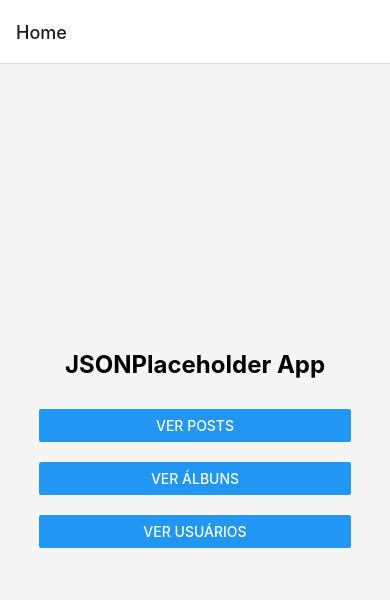
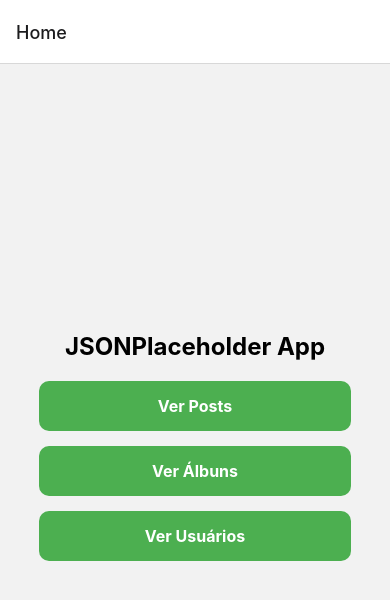
Before and after one commit to gwpoliveira/jsonplaceholderApp, a React Native app: screen / in a window 390 px wide. Shown: the top 600 px of the page. Built offline with nearby package versions, Linux system fonts and the light colour scheme.

Commit message:
subindo alterações

```diff
--- a/App.js
+++ b/App.js
@@ -7,6 +7,7 @@
 import AlbumScreen from './screens/AlbumScreen';
 import PhotoScreen from './screens/PhotoScreen';
 import UsersScreen from './screens/UsersScreen';
+import UserDetailScreen from './screens/UserDetailScreen'; // Certifique-se de importar a tela corretamente
 
 const Stack = createStackNavigator();
 
@@ -14,13 +15,14 @@
   return (
     <NavigationContainer>
       <Stack.Navigator initialRouteName="Home">
-        {/* Assegure-se de que não há nenhum outro tipo de componente aqui, exceto Stack.Screen */}
+        {/* Certifique-se de que apenas Stack.Screen, Group ou React.Fragment estejam dentro do Stack.Navigator */}
         <Stack.Screen name="Home" component={HomeScreen} />
         <Stack.Screen name="Posts" component={PostsScreen} />
         <Stack.Screen name="PostDetail" component={PostDetailScreen} />
         <Stack.Screen name="Albums" component={AlbumScreen} />
         <Stack.Screen name="Photos" component={PhotoScreen} />
         <Stack.Screen name="Users" component={UsersScreen} />
+        <Stack.Screen name="UserDetail" component={UserDetailScreen} />
       </Stack.Navigator>
     </NavigationContainer>
   );
--- a/screens/AlbumScreen.js
+++ b/screens/AlbumScreen.js
@@ -1,5 +1,5 @@
 import React, { useEffect, useState } from 'react';
-import { View, Text, FlatList, TouchableOpacity } from 'react-native';
+import { View, Text, FlatList, TouchableOpacity, StyleSheet } from 'react-native';
 import axios from 'axios';
 
 const AlbumScreen = ({ navigation }) => {
@@ -13,8 +13,8 @@
 
   const renderItem = ({ item }) => (
     <TouchableOpacity onPress={() => navigation.navigate('Photos', { albumId: item.id })}>
-      <View style={{ padding: 10, borderBottomWidth: 1, borderBottomColor: '#ccc' }}>
-        <Text>{item.title}</Text>
+      <View style={styles.card}>
+        <Text style={styles.title}>{item.title}</Text>
       </View>
     </TouchableOpacity>
   );
@@ -24,8 +24,33 @@
       data={albums}
       keyExtractor={item => item.id.toString()}
       renderItem={renderItem}
+      contentContainerStyle={styles.container}
     />
   );
 };
 
+const styles = StyleSheet.create({
+  container: {
+    padding: 10,
+  },
+  card: {
+    backgroundColor: '#fff',
+    borderRadius: 10,
+    padding: 15,
+    marginBottom: 15,
+    shadowColor: '#000',
+    shadowOffset: { width: 0, height: 2 },
+    shadowOpacity: 0.1,
+    shadowRadius: 5,
+    elevation: 5,
+    borderWidth: 1,
+    borderColor: '#ddd',
+  },
+  title: {
+    fontSize: 16,
+    fontWeight: 'bold',
+    color: '#333',
+  },
+});
+
 export default AlbumScreen;
--- a/screens/HomeScreen.js
+++ b/screens/HomeScreen.js
@@ -1,31 +1,19 @@
 import React from 'react';
-import { View, Text, Button, StyleSheet } from 'react-native';
+import { View, Text, TouchableOpacity, StyleSheet } from 'react-native';
 
 const HomeScreen = ({ navigation }) => {
   return (
     <View style={styles.container}>
       <Text style={styles.title}>JSONPlaceholder App</Text>
-
-      <View style={styles.buttonContainer}>
-        <Button
-          title="Ver Posts"
-          onPress={() => navigation.navigate('Posts')}
-        />
-      </View>
-
-      <View style={styles.buttonContainer}>
-        <Button
-          title="Ver Álbuns"
-          onPress={() => navigation.navigate('Albums')}
-        />
-      </View>
-
-      <View style={styles.buttonContainer}>
-        <Button
-          title="Ver Usuários"
-          onPress={() => navigation.navigate('Users')}
-        />
-      </View>
+      <TouchableOpacity style={styles.button} onPress={() => navigation.navigate('Posts')}>
+        <Text style={styles.buttonText}>Ver Posts</Text>
+      </TouchableOpacity>
+      <TouchableOpacity style={styles.button} onPress={() => navigation.navigate('Albums')}>
+        <Text style={styles.buttonText}>Ver Álbuns</Text>
+      </TouchableOpacity>
+      <TouchableOpacity style={styles.button} onPress={() => navigation.navigate('Users')}>
+        <Text style={styles.buttonText}>Ver Usuários</Text>
+      </TouchableOpacity>
     </View>
   );
 };
@@ -35,16 +23,24 @@
     flex: 1,
     justifyContent: 'center',
     alignItems: 'center',
-    backgroundColor: '#f5f5f5',
   },
   title: {
     fontSize: 24,
     fontWeight: 'bold',
     marginBottom: 20,
   },
-  buttonContainer: {
-    marginVertical: 10,
+  button: {
+    backgroundColor: '#4CAF50',
+    padding: 15,
+    borderRadius: 10,
+    marginBottom: 15,
     width: '80%',
+    alignItems: 'center',
+  },
+  buttonText: {
+    color: '#fff',
+    fontWeight: 'bold',
+    fontSize: 16,
   },
 });
 
--- a/screens/PhotoScreen.js
+++ b/screens/PhotoScreen.js
@@ -1,5 +1,5 @@
 import React, { useEffect, useState } from 'react';
-import { View, Text, FlatList, Image } from 'react-native';
+import { View, Text, FlatList, Image, StyleSheet } from 'react-native';
 import axios from 'axios';
 
 const PhotoScreen = ({ route }) => {
@@ -13,9 +13,9 @@
   }, [albumId]);
 
   const renderItem = ({ item }) => (
-    <View style={{ padding: 10, borderBottomWidth: 1, borderBottomColor: '#ccc' }}>
-      <Image source={{ uri: item.thumbnailUrl }} style={{ width: 100, height: 100 }} />
-      <Text>{item.title}</Text>
+    <View style={styles.card}>
+      <Image source={{ uri: item.thumbnailUrl }} style={styles.image} />
+      <Text style={styles.title}>{item.title}</Text>
     </View>
   );
 
@@ -24,8 +24,41 @@
       data={photos}
       keyExtractor={item => item.id.toString()}
       renderItem={renderItem}
+      contentContainerStyle={styles.container}
     />
   );
 };
 
+const styles = StyleSheet.create({
+  container: {
+    padding: 10,
+  },
+  card: {
+    backgroundColor: '#fff',
+    borderRadius: 10,
+    padding: 15,
+    marginBottom: 15,
+    shadowColor: '#000',
+    shadowOffset: { width: 0, height: 2 },
+    shadowOpacity: 0.1,
+    shadowRadius: 5,
+    elevation: 5,
+    borderWidth: 1,
+    borderColor: '#ddd',
+    alignItems: 'center',
+  },
+  image: {
+    width: 150,
+    height: 150,
+    borderRadius: 10,
+    marginBottom: 10,
+  },
+  title: {
+    fontSize: 14,
+    fontWeight: 'bold',
+    color: '#333',
+    textAlign: 'center',
+  },
+});
+
 export default PhotoScreen;
--- a/screens/PostDetailScreen.js
+++ b/screens/PostDetailScreen.js
@@ -1,5 +1,5 @@
 import React, { useEffect, useState } from 'react';
-import { View, Text, FlatList } from 'react-native';
+import { View, Text, FlatList, StyleSheet } from 'react-native';
 import axios from 'axios';
 
 const PostDetailScreen = ({ route }) => {
@@ -8,24 +8,34 @@
   const [comments, setComments] = useState([]);
 
   useEffect(() => {
+    // Buscar o post
     axios.get(`https://jsonplaceholder.typicode.com/posts/${postId}`)
-      .then(response => setPost(response.data));
+      .then(response => setPost(response.data))
+      .catch(error => console.error('Erro ao buscar o post:', error));
 
+    // Buscar os comentários para o post
     axios.get(`https://jsonplaceholder.typicode.com/comments?postId=${postId}`)
-      .then(response => setComments(response.data));
+      .then(response => setComments(response.data))
+      .catch(error => console.error('Erro ao buscar os comentários:', error));
   }, [postId]);
 
   return (
-    <View>
-      <Text style={{ fontWeight: 'bold', fontSize: 24 }}>{post.title}</Text>
-      <Text>{post.body}</Text>
+    <View style={styles.container}>
+      {/* Exibir o título e o corpo do post */}
+      <Text style={styles.title}>{post.title}</Text>
+      <Text style={styles.body}>{post.body}</Text>
 
+      {/* Exibir os comentários */}
+      <Text style={styles.commentTitle}>Comentários</Text>
       <FlatList
         data={comments}
         keyExtractor={item => item.id.toString()}
         renderItem={({ item }) => (
-          <View style={{ padding: 10, borderBottomWidth: 1, borderBottomColor: '#ccc' }}>
-            <Text style={{ fontWeight: 'bold' }}>{item.name}</Text>
+          <View style={styles.commentCard}>
+            {/* Exibir o nome do autor */}
+            <Text style={styles.commentAuthor}>{item.name}</Text>
+            {/* Exibir o email do autor */}
+            <Text style={styles.commentEmail}>{item.email}</Text>
             <Text>{item.body}</Text>
           </View>
         )}
@@ -34,4 +44,38 @@
   );
 };
 
+const styles = StyleSheet.create({
+  container: {
+    padding: 20,
+  },
+  title: {
+    fontSize: 22,
+    fontWeight: 'bold',
+    marginBottom: 10,
+  },
+  body: {
+    fontSize: 16,
+    marginBottom: 20,
+  },
+  commentTitle: {
+    fontSize: 18,
+    fontWeight: 'bold',
+    marginBottom: 10,
+  },
+  commentCard: {
+    padding: 10,
+    backgroundColor: '#f0f0f0',
+    borderRadius: 5,
+    marginBottom: 10,
+  },
+  commentAuthor: {
+    fontWeight: 'bold',
+    marginBottom: 5,
+  },
+  commentEmail: {
+    color: '#666',
+    marginBottom: 5,
+  },
+});
+
 export default PostDetailScreen;
--- a/screens/PostsScreen.js
+++ b/screens/PostsScreen.js
@@ -1,5 +1,5 @@
 import React, { useEffect, useState } from 'react';
-import { View, Text, FlatList, TouchableOpacity } from 'react-native';
+import { View, Text, FlatList, TouchableOpacity, StyleSheet } from 'react-native';
 import axios from 'axios';
 
 const PostsScreen = ({ navigation }) => {
@@ -12,13 +12,18 @@
   }, []);
 
   const renderItem = ({ item }) => (
-    <TouchableOpacity onPress={() => navigation.navigate('PostDetail', { postId: item.id })}>
-      <View style={{ padding: 10, borderBottomWidth: 1, borderBottomColor: '#ccc' }}>
-        <Text style={{ fontWeight: 'bold' }}>{item.title}</Text>
-        {/*<Text>{item.body.substring(0, 50)}...</Text>*/}
-        <Text>{item.body}...</Text>
+    <View style={styles.card}>
+      <Text style={styles.title}>{item.title}</Text>
+      <Text style={styles.body}>{item.body.substring(0, 100)}...</Text>
+      <View style={styles.buttonContainer}>
+        <TouchableOpacity style={styles.button} onPress={() => navigation.navigate('PostDetail', { postId: item.id })}>
+          <Text style={styles.buttonText}>Mais Detalhes</Text>
+        </TouchableOpacity>
+        <TouchableOpacity style={styles.userButton} onPress={() => navigation.navigate('UserDetail', { userId: item.userId })}>
+          <Text style={styles.buttonText}>Ver Usuário</Text>
+        </TouchableOpacity>
       </View>
-    </TouchableOpacity>
+    </View>
   );
 
   return (
@@ -26,8 +31,53 @@
       data={posts}
       keyExtractor={item => item.id.toString()}
       renderItem={renderItem}
+      contentContainerStyle={styles.container}
     />
   );
 };
 
+const styles = StyleSheet.create({
+  container: {
+    padding: 10,
+  },
+  card: {
+    backgroundColor: '#fff',
+    padding: 15,
+    borderRadius: 10,
+    marginBottom: 15,
+  },
+  title: {
+    fontSize: 18,
+    fontWeight: 'bold',
+  },
+  body: {
+    fontSize: 14,
+    color: '#666',
+  },
+  buttonContainer: {
+    flexDirection: 'row',
+    justifyContent: 'space-between',
+    marginTop: 10,
+  },
+  button: {
+    backgroundColor: '#4CAF50',
+    padding: 10,
+    borderRadius: 5,
+    flex: 1,
+    marginRight: 5,
+    alignItems: 'center',
+  },
+  userButton: {
+    backgroundColor: '#2196F3',
+    padding: 10,
+    borderRadius: 5,
+    flex: 1,
+    alignItems: 'center',
+  },
+  buttonText: {
+    color: '#fff',
+    fontWeight: 'bold',
+  },
+});
+
 export default PostsScreen;
--- /dev/null
+++ b/screens/UserDetailScreen.js
@@ -0,0 +1,59 @@
+import React, { useEffect, useState } from 'react';
+import { View, Text, StyleSheet } from 'react-native';
+import axios from 'axios';
+
+const UserDetailScreen = ({ route }) => {
+  const { userId } = route.params;
+  const [user, setUser] = useState(null);
+
+  useEffect(() => {
+    axios.get(`https://jsonplaceholder.typicode.com/users/${userId}`)
+      .then(response => setUser(response.data))
+      .catch(error => console.error(error));
+  }, [userId]);
+
+  if (!user) {
+    return <Text>Carregando...</Text>;
+  }
+
+  return (
+    <View style={styles.container}>
+      <Text style={styles.name}>{user.name}</Text>
+      <Text style={styles.info}>Username: {user.username}</Text>
+      <Text style={styles.info}>Email: {user.email}</Text>
+      <Text style={styles.info}>Phone: {user.phone}</Text>
+      <Text style={styles.info}>Website: {user.website}</Text>
+      <Text style={styles.companyTitle}>Company</Text>
+      <Text style={styles.info}>Name: {user.company.name}</Text>
+      <Text style={styles.info}>Catch Phrase: {user.company.catchPhrase}</Text>
+      <Text style={styles.info}>BS: {user.company.bs}</Text>
+    </View>
+  );
+};
+
+const styles = StyleSheet.create({
+  container: {
+    padding: 20,
+    backgroundColor: '#f5f5f5',
+  },
+  name: {
+    fontSize: 24,
+    fontWeight: 'bold',
+    marginBottom: 10,
+    color: '#333',
+  },
+  info: {
+    fontSize: 16,
+    marginBottom: 5,
+    color: '#555',
+  },
+  companyTitle: {
+    fontSize: 18,
+    fontWeight: 'bold',
+    marginTop: 15,
+    marginBottom: 5,
+    color: '#333',
+  },
+});
+
+export default UserDetailScreen;
--- a/screens/UsersScreen.js
+++ b/screens/UsersScreen.js
@@ -1,5 +1,5 @@
 import React, { useEffect, useState } from 'react';
-import { View, Text, FlatList } from 'react-native';
+import { View, Text, FlatList, StyleSheet } from 'react-native';
 import axios from 'axios';
 
 const UsersScreen = () => {
@@ -12,10 +12,10 @@
   }, []);
 
   const renderItem = ({ item }) => (
-    <View style={{ padding: 10, borderBottomWidth: 1, borderBottomColor: '#ccc' }}>
-      <Text style={{ fontWeight: 'bold' }}>{item.name}</Text>
-      <Text>Email: {item.email}</Text>
-      <Text>Company: {item.company.name}</Text>
+    <View style={styles.card}>
+      <Text style={styles.name}>{item.name}</Text>
+      <Text style={styles.email}>Email: {item.email}</Text>
+      <Text style={styles.company}>Company: {item.company.name}</Text>
     </View>
   );
 
@@ -24,8 +24,43 @@
       data={users}
       keyExtractor={item => item.id.toString()}
       renderItem={renderItem}
+      contentContainerStyle={styles.container}
     />
   );
 };
 
+const styles = StyleSheet.create({
+  container: {
+    padding: 10,
+  },
+  card: {
+    backgroundColor: '#fff',
+    borderRadius: 10,
+    padding: 15,
+    marginBottom: 15,
+    shadowColor: '#000',
+    shadowOffset: { width: 0, height: 2 },
+    shadowOpacity: 0.1,
+    shadowRadius: 5,
+    elevation: 5,
+    borderWidth: 1,
+    borderColor: '#ddd',
+  },
+  name: {
+    fontSize: 18,
+    fontWeight: 'bold',
+    color: '#333',
+    marginBottom: 5,
+  },
+  email: {
+    fontSize: 14,
+    color: '#555',
+    marginBottom: 3,
+  },
+  company: {
+    fontSize: 14,
+    color: '#666',
+  },
+});
+
 export default UsersScreen;
```
